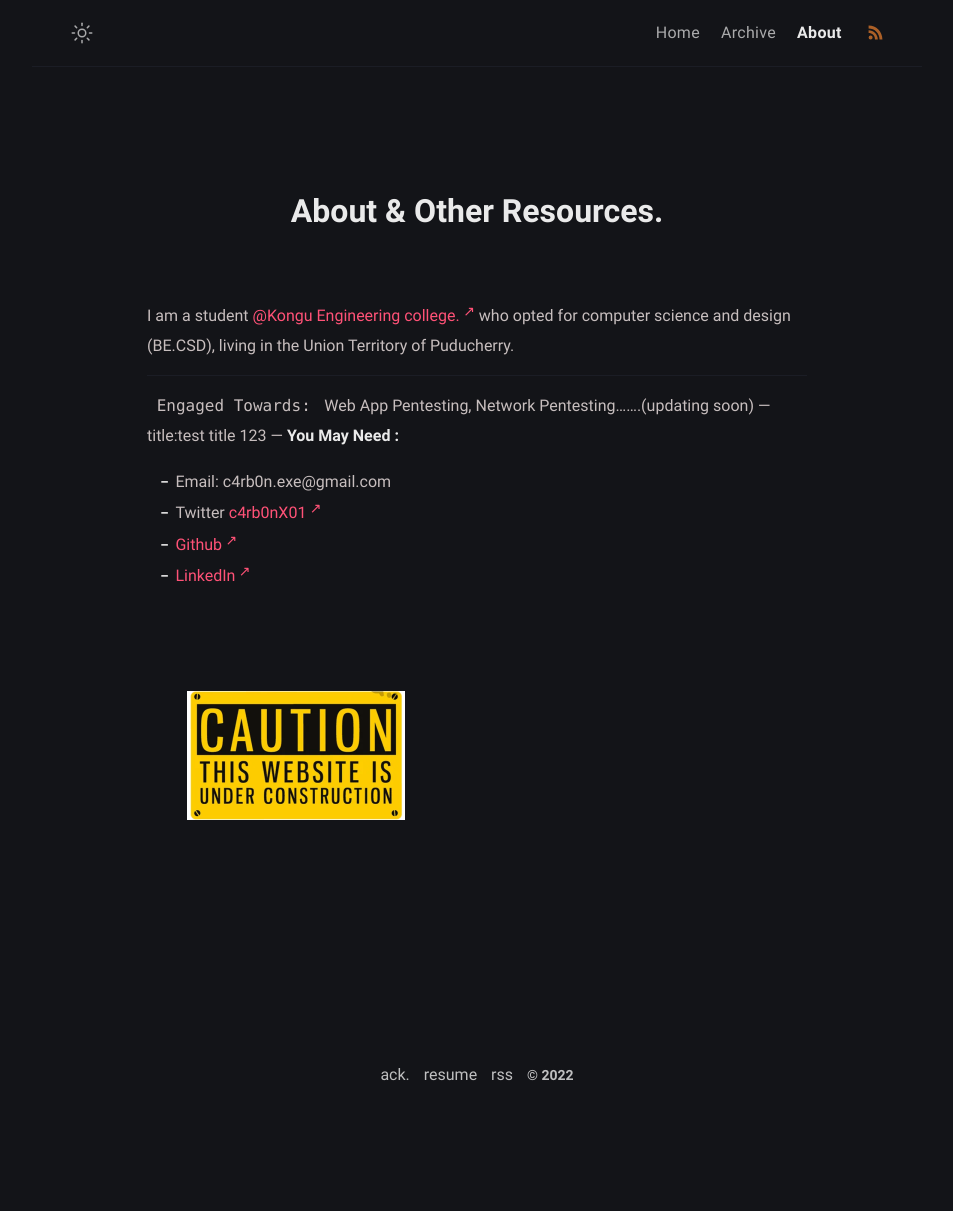
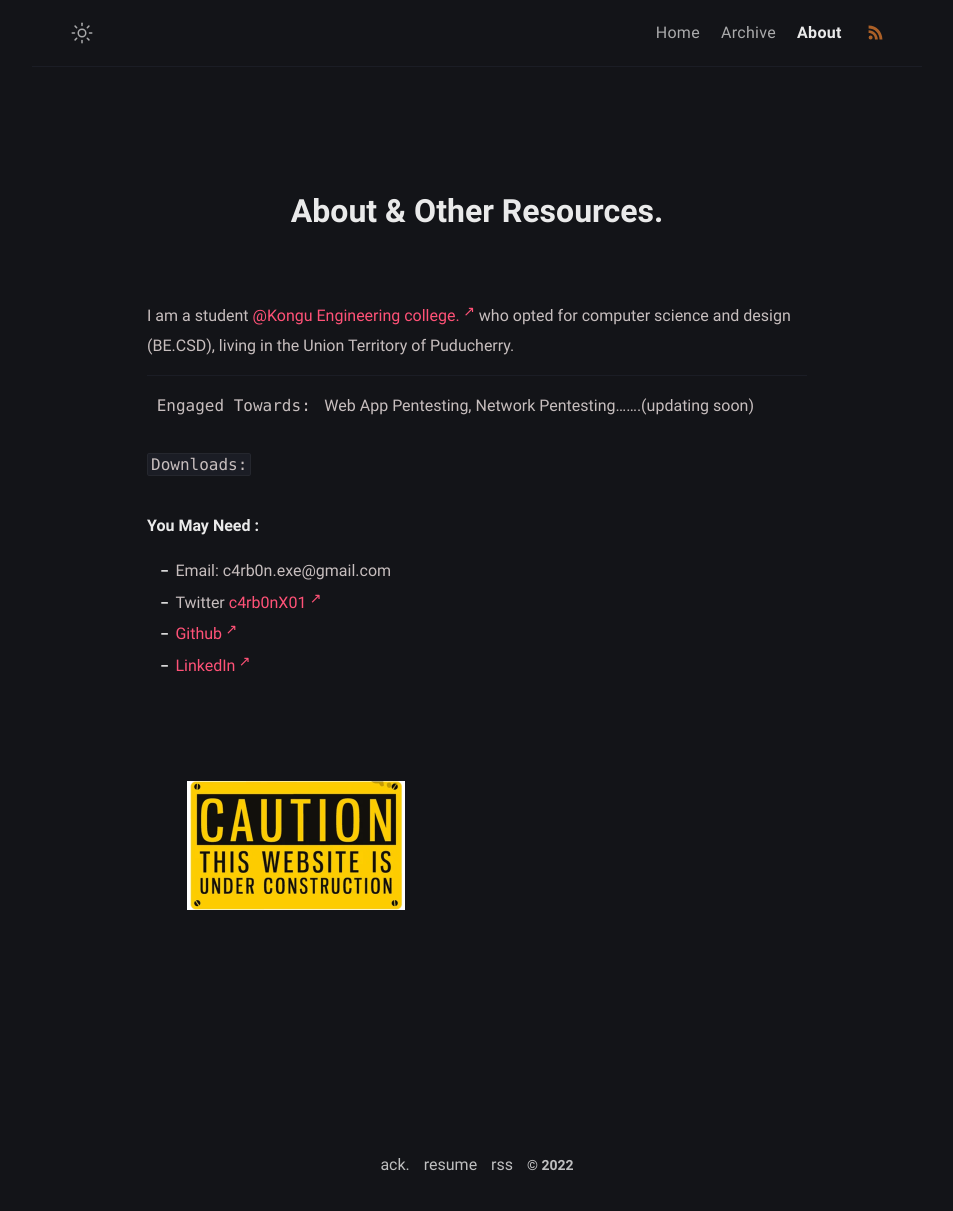
Before and after one commit to c4rb0nX01/c4rb0n.github.io, a Jekyll site: the page built from about.md, in a window 1280 px wide. Shown: the whole page, without its empty margins (163-1116 px from the left). Built offline with Jekyll 4.4.1, drawn with Linux system fonts in a browser that asks for light colours; before the commit the page ends 1122 px from its top, so only the background shows below that.

Commit message:
Update about.md

```diff
--- a/about.md
+++ b/about.md
@@ -10,9 +10,11 @@ I am a student <a href="https://kongu.ac.in/" target="_blank" rel="noopener">@Ko
 <hr>
 <code> Engaged Towards: </code>
 Web App Pentesting, Network Pentesting.......(updating soon)
----
-title:test title 123
----
+
+``Downloads:``
+
+
+
 **You May Need :**
 
 - Email: c4rb0n.exe@gmail.com
```
